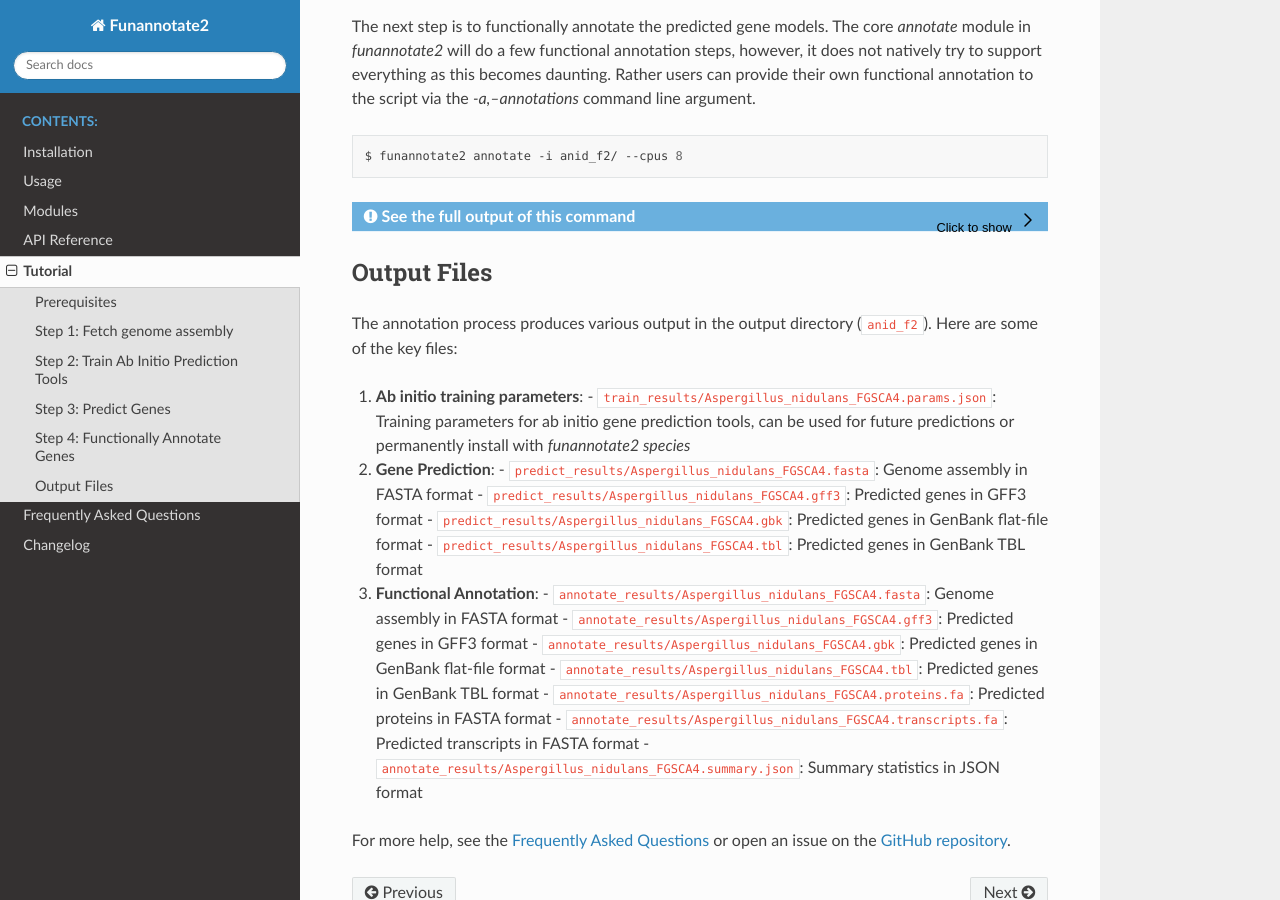
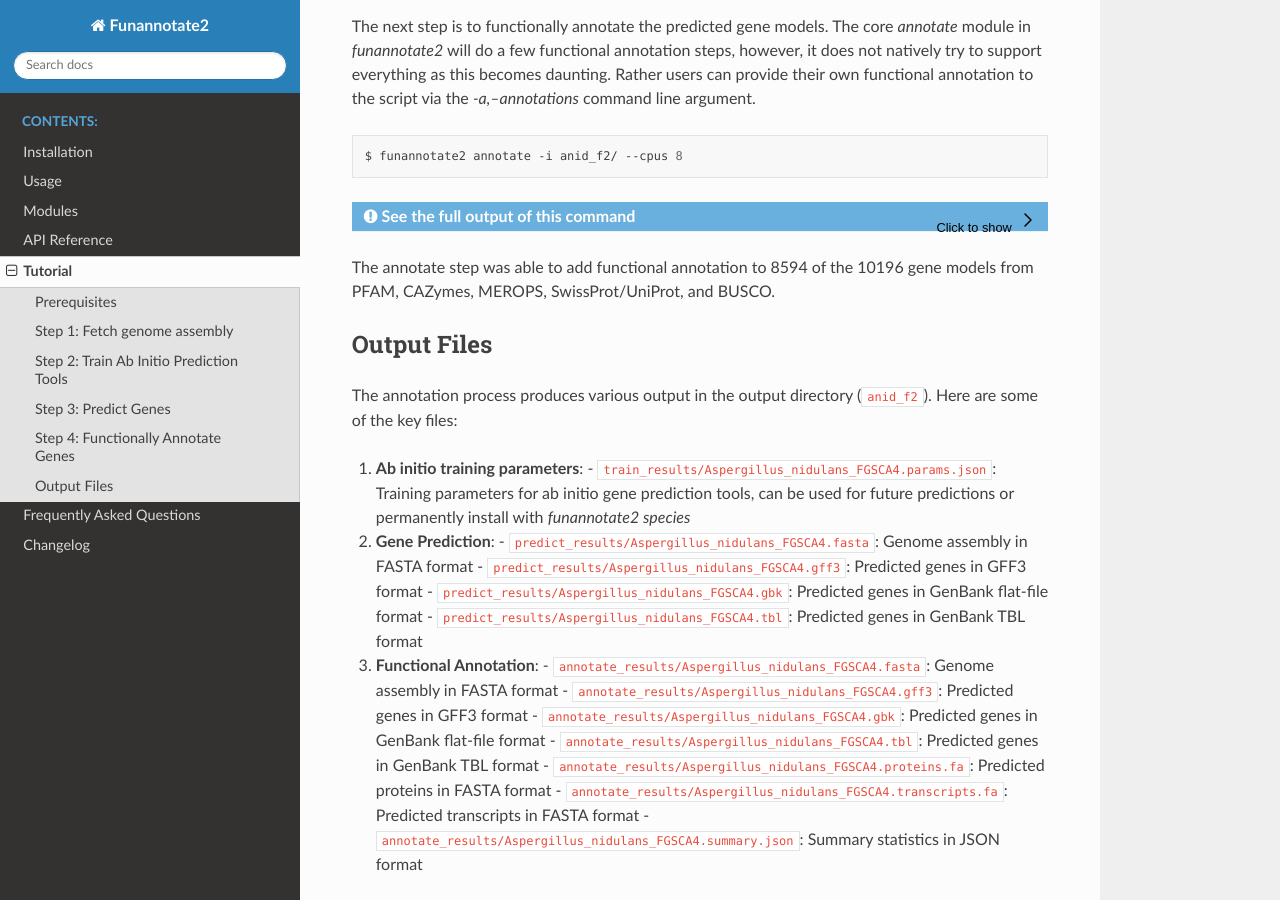
Before and after one commit to nextgenusfs/funannotate2, a Sphinx documentation site: the page built from docs/tutorial.rst, in a window 1280 px wide and 900 px high, scrolled down 1595 px. Built offline with Sphinx 7.4.7 and the Read the Docs theme 3.1.0, drawn with Linux system fonts in a browser that asks for light colours.

Commit message:
update tutorial docs

```diff
--- a/docs/tutorial.rst
+++ b/docs/tutorial.rst
@@ -550,7 +550,7 @@ The next step is to functionally annotate the predicted gene models.  The core `
          }
          [Apr 17 01:49 PM] funannotate2.annotate module finished: peak memory usage=183.47 MiB
 
-
+The annotate step was able to add functional annotation to 8594 of the 10196 gene models from PFAM, CAZymes, MEROPS, SwissProt/UniProt, and BUSCO.
 
 Output Files
 -----------
```
